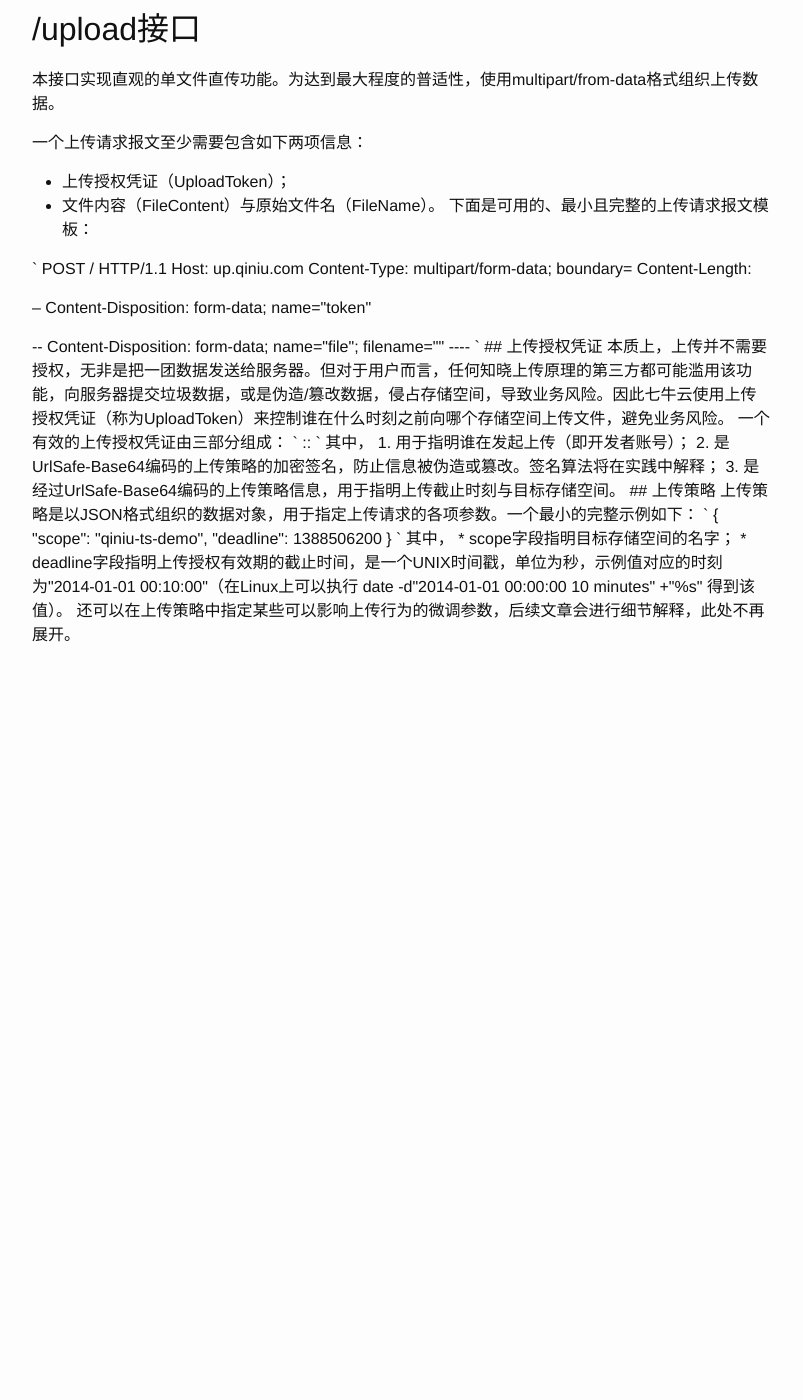
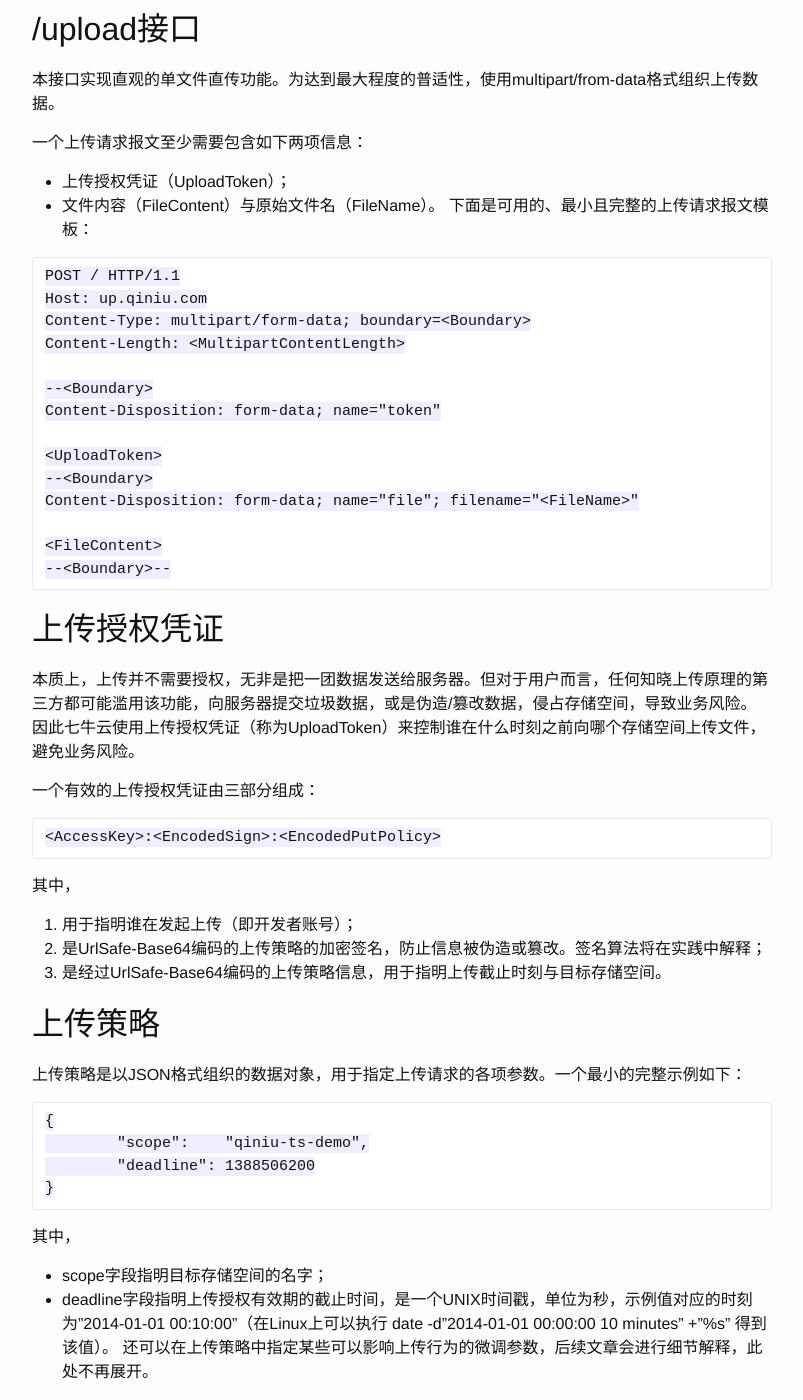
Before and after one commit to tdseed/tdseed.github.com, a Jekyll site: the page built from _posts/2014-05-01-qiniu-sample-practice.markdown, in a window 1280 px wide and 1400 px high, scrolled down 1512 px. Shown: the whole window, without its empty margins (238-1041 px from the left). Built offline with Jekyll 4.4.1, drawn with Linux system fonts in a browser that asks for light colours; comment, search, counter and statistics services are not loaded; before the commit the page ends 2219 px from its top, so only the background shows below that; part of the change alters nothing that is shown; some of the changed text lies outside the part shown.

````diff
--- a/_posts/2014-05-01-qiniu-sample-practice.markdown
+++ b/_posts/2014-05-01-qiniu-sample-practice.markdown
@@ -1,7 +1,7 @@
 ---
 layout: post
 title:  "七牛试用－基本概念，原理和实践"
-date:   2015-01-13 12:27:25
+date:   2014-05-01 12:27:25
 categories: technology
 ---
 
@@ -68,7 +68,7 @@ categories: technology
 * 文件内容（FileContent）与原始文件名（FileName）。
 下面是可用的、最小且完整的上传请求报文模板：
 
-`
+```
 POST / HTTP/1.1
 Host: up.qiniu.com
 Content-Type: multipart/form-data; boundary=<Boundary>
@@ -83,16 +83,17 @@ Content-Disposition: form-data; name="file"; filename="<FileName>"
 
 <FileContent>
 --<Boundary>--
-`
+```
 
 ## 上传授权凭证
 
 本质上，上传并不需要授权，无非是把一团数据发送给服务器。但对于用户而言，任何知晓上传原理的第三方都可能滥用该功能，向服务器提交垃圾数据，或是伪造/篡改数据，侵占存储空间，导致业务风险。因此七牛云使用上传授权凭证（称为UploadToken）来控制谁在什么时刻之前向哪个存储空间上传文件，避免业务风险。
 
 一个有效的上传授权凭证由三部分组成：
-`
+
+```
 <AccessKey>:<EncodedSign>:<EncodedPutPolicy>
-`
+```
 
 其中，
 
@@ -103,12 +104,13 @@ Content-Disposition: form-data; name="file"; filename="<FileName>"
 ## 上传策略
 
 上传策略是以JSON格式组织的数据对象，用于指定上传请求的各项参数。一个最小的完整示例如下：
-`
+
+```
 {
         "scope":    "qiniu-ts-demo",
         "deadline": 1388506200
 }
-`
+```
 
 其中，
 
````
